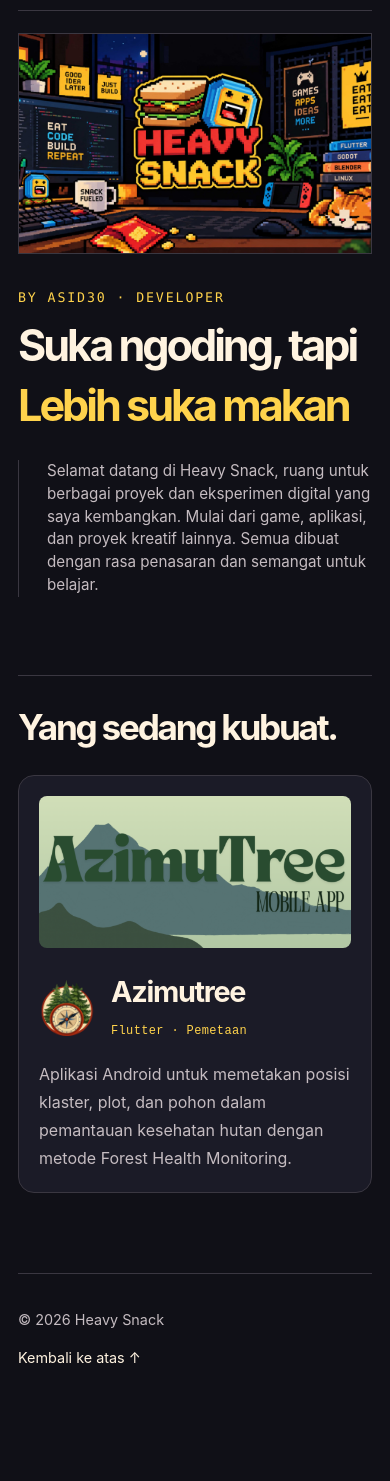
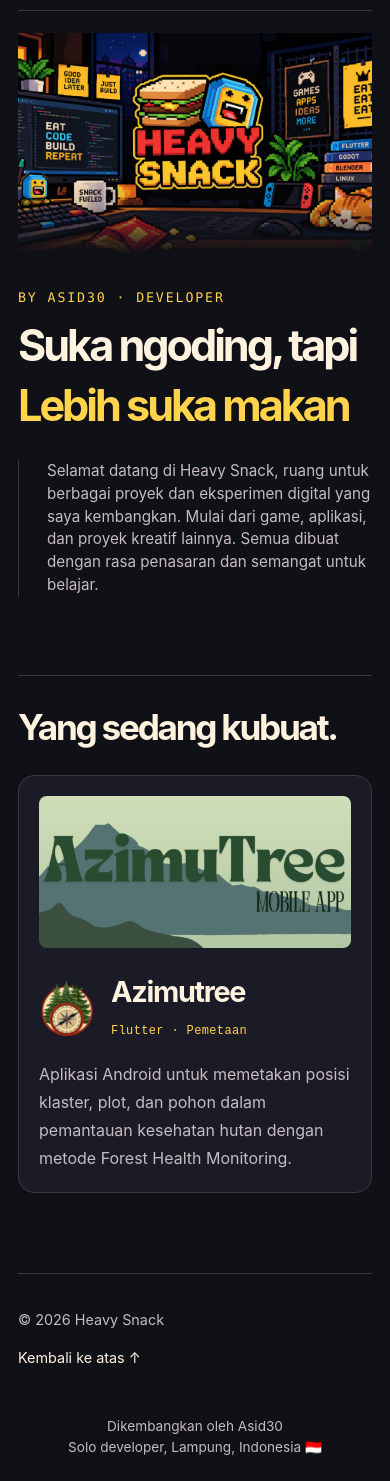
Before and after one commit to asid30/heavy-snack, a plain HTML site: page index.html in a window 390 px wide. Shown: the part 61-1542 px from the top of the page. Before the commit the page ends 1477 px from the top, so only its background shows below. Drawn offline with Linux system fonts and the light colour scheme.

Commit message:
feat: Enhance layout with sticky header, improved scroll behavior, and footer credit

```diff
--- a/index.html
+++ b/index.html
@@ -25,6 +25,7 @@
       }
       html {
         scroll-behavior: smooth;
+        scroll-padding-top: 100px;
       }
       body {
         margin: 0;
@@ -57,6 +58,10 @@
         margin: auto;
       }
       .top {
+        position: sticky;
+        top: 0;
+        z-index: 10;
+        background: var(--bg);
         height: 84px;
         display: flex;
         align-items: center;
@@ -224,10 +229,20 @@
         color: var(--muted);
         font-size: 0.9rem;
       }
+      .credit {
+        margin: 0;
+        padding-bottom: 24px;
+        color: var(--muted);
+        font-size: 0.85rem;
+        text-align: center;
+      }
       .footer a {
         color: var(--text);
       }
       @media (max-width: 720px) {
+        html {
+          scroll-padding-top: 88px;
+        }
         .wrap {
           width: min(100% - 36px, 1120px);
         }
@@ -295,8 +310,19 @@
         height: auto;
         aspect-ratio: 16/9;
         object-fit: cover;
-        border: 1px solid var(--line);
         image-rendering: auto;
+        -webkit-mask-image: linear-gradient(
+          to bottom,
+          #000 65%,
+          rgba(0, 0, 0, 0.85) 78%,
+          transparent 100%
+        );
+        mask-image: linear-gradient(
+          to bottom,
+          #000 65%,
+          rgba(0, 0, 0, 0.85) 78%,
+          transparent 100%
+        );
       }
       .hero-copy {
         display: grid;
@@ -397,6 +423,10 @@
         <span>© <span id="year">2026</span> Heavy Snack</span
         ><a href="#awal">Kembali ke atas ↑</a>
       </footer>
+      <p class="credit">
+        Dikembangkan oleh Asid30<br />
+        Solo developer, Lampung, Indonesia 🇮🇩
+      </p>
     </div>
     <script src="js/projects.js" defer></script>
     <script src="js/project-cards.js" defer></script>
```
